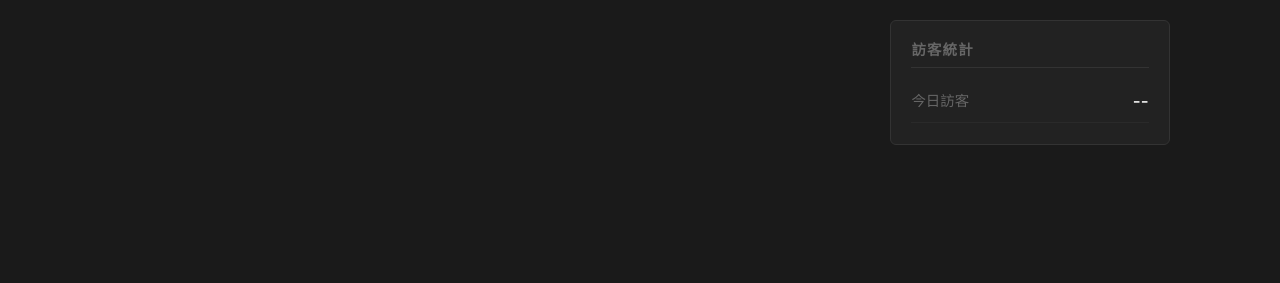
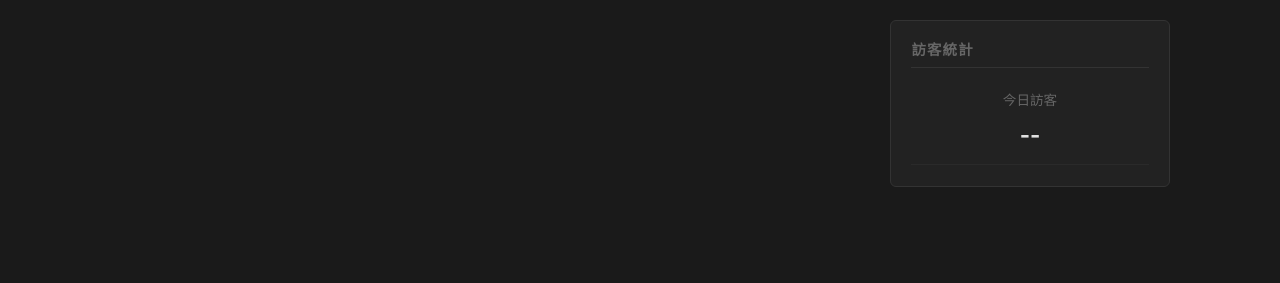
Before and after one commit to TediousMan/tediousman.github.io, a Jekyll site: the page built from index.html, in a window 1280 px wide. Shown: the part 435-718 px from the top of the page. Built offline with Jekyll 4.4.1, drawn with Linux system fonts in a browser that asks for light colours; the list of posts is cut into pages by our own code; comment, search, counter and statistics services are not loaded.

Commit message:
訪客統計區塊改為置中對齊
Co-Authored-By: Claude Sonnet 4.6 <noreply@anthropic.com>

```diff
--- a/_sass/_sidebar.scss
+++ b/_sass/_sidebar.scss
@@ -81,9 +81,10 @@
 
 .visitor-item {
   display: flex;
-  justify-content: space-between;
+  flex-direction: column;
   align-items: center;
-  padding: 6px 0;
+  text-align: center;
+  padding: 8px 0;
   border-bottom: 1px solid rgba($border-color, 0.5);
 
   &:last-child {
@@ -92,13 +93,14 @@
 }
 
 .visitor-label {
-  font-size: 0.85rem;
+  font-size: 0.8rem;
   color: $text-muted;
+  margin-bottom: 4px;
 }
 
 .visitor-count {
-  font-size: 1rem;
-  font-weight: 600;
+  font-size: 1.3rem;
+  font-weight: 700;
   color: $text-primary;
 }
 
```
